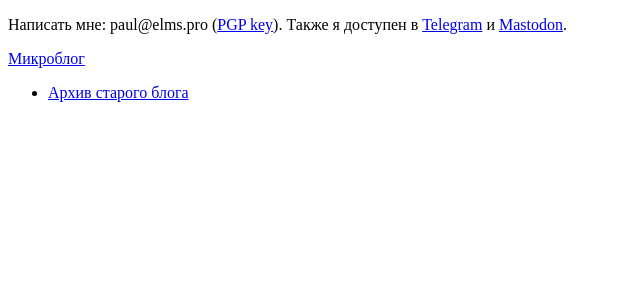
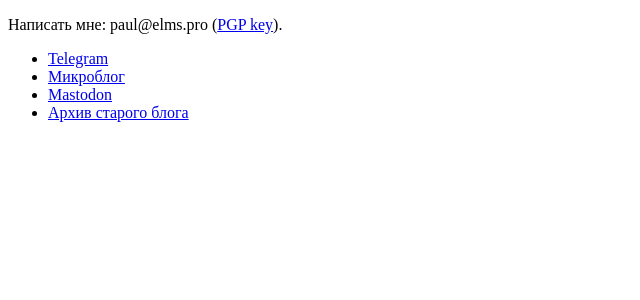
Before and after one commit to vyazovoi/vyazovoi.github.io, a Jekyll site: the page built from index.md, in a window 1280 px wide. Shown: the top 300 px of the page, without its empty margins (0-640 px from the left). Built offline with Jekyll 4.4.1, drawn with Linux system fonts in a browser that asks for light colours.

Commit message:
margins fixed for jekyll

```diff
--- a/_layouts/minimal.html
+++ b/_layouts/minimal.html
@@ -15,10 +15,10 @@
 
 <body>
 
-    {{ content }}
+{{ content }}
 
-    {% include email.html %}
-    {% include ga.html %}
+{% include email.html %}
+{% include ga.html %}
 
 </body>
 
--- a/index.md
+++ b/index.md
@@ -3,10 +3,11 @@ title: Павел Вязовой
 layout: minimal
 ---
 
-Написать мне: <span class="hiddenmail">paul</span> ([PGP key][pgp]). Также я доступен в [Telegram][telegram] и [Mastodon][mastodon].
+Написать мне: <span class="hiddenmail">paul</span> ([PGP key][pgp]).
 
-[Микроблог][unixway]
-
+- [Telegram][telegram]
+- [Микроблог][unixway]
+- [Mastodon][mastodon]
 - [Архив старого блога](/blog/)
 
 [mastodon]: https://fosstodon.org/@paulelms "Mastodon"
```
Also changed, not shown: _includes/ga.html (indentation only).
